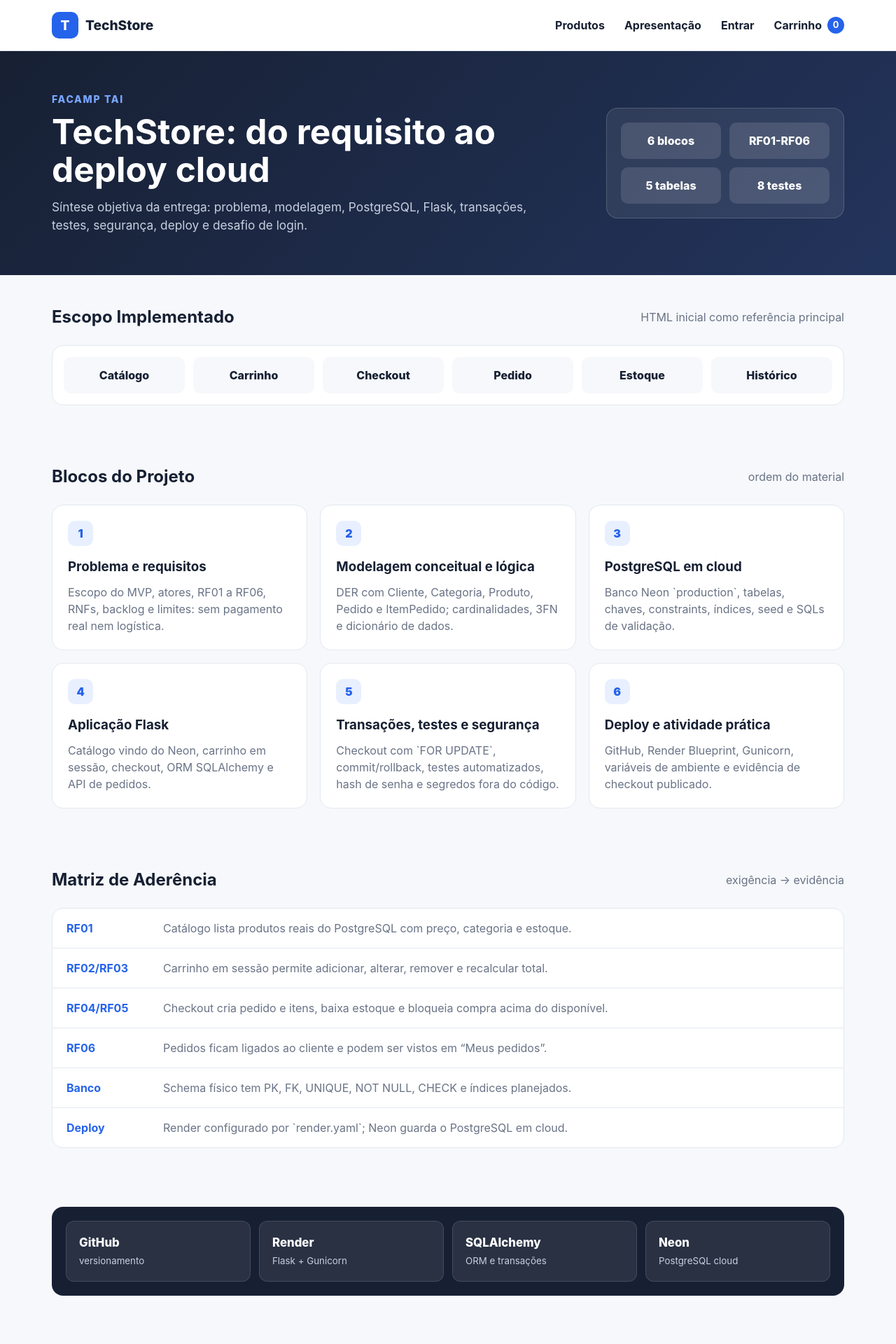
After one commit to FSakaida/TechStore, a Flask app: page /apresentacao in a window 1280 px wide. The commit adds this page. Shown: the top 1920 px of the page at 70% size. Run offline with Flask 3, Linux system fonts and the light colour scheme; some libraries are stand-ins or nearby versions.

Commit message:
Pagina inicial

```diff
--- a/app.py
+++ b/app.py
@@ -170,6 +170,11 @@ def checkout():
 @app.get("/sucesso")
 def sucesso():
     return render_template("sucesso.html", produtos=[])
+
+
+@app.get("/apresentacao")
+def apresentacao():
+    return render_template("apresentacao.html", produtos=[])
 
 
 @app.route("/cadastro", methods=["GET", "POST"])
--- a/static/css/style.css
+++ b/static/css/style.css
@@ -140,6 +140,50 @@ select {
     padding: 56px 0;
 }
 
+.presentation-hero {
+    background: linear-gradient(135deg, #172033 0%, #23345c 100%);
+    color: white;
+    padding: 58px 0;
+}
+
+.presentation-hero-content {
+    align-items: center;
+    display: grid;
+    gap: 32px;
+    grid-template-columns: minmax(0, 1fr) 340px;
+}
+
+.presentation-hero h1 {
+    font-size: clamp(2rem, 5vw, 3.1rem);
+    line-height: 1.08;
+    max-width: 800px;
+}
+
+.presentation-hero p:last-child {
+    color: #c7d0e0;
+    font-size: 1.08rem;
+    margin-top: 14px;
+    max-width: 720px;
+}
+
+.presentation-snapshot {
+    background: rgba(255, 255, 255, 0.08);
+    border: 1px solid rgba(255, 255, 255, 0.16);
+    border-radius: var(--radius);
+    display: grid;
+    gap: 12px;
+    grid-template-columns: 1fr 1fr;
+    padding: 20px;
+}
+
+.presentation-snapshot span {
+    background: rgba(255, 255, 255, 0.12);
+    border-radius: 10px;
+    font-weight: 800;
+    padding: 14px 12px;
+    text-align: center;
+}
+
 .catalog-heading h1,
 .page-heading h1,
 .success-card h1 {
@@ -171,6 +215,11 @@ select {
     padding-top: 42px;
 }
 
+.presentation-section {
+    padding-bottom: 42px;
+    padding-top: 42px;
+}
+
 .section-heading {
     align-items: center;
     display: flex;
@@ -192,7 +241,36 @@ select {
     grid-template-columns: repeat(3, minmax(0, 1fr));
 }
 
+.block-grid {
+    display: grid;
+    gap: 18px;
+    grid-template-columns: repeat(3, minmax(0, 1fr));
+}
+
+.spotlight-layout {
+    align-items: stretch;
+    display: grid;
+    gap: 22px;
+    grid-template-columns: minmax(0, 1.1fr) minmax(0, 0.9fr);
+}
+
+.deliverable-grid {
+    display: grid;
+    gap: 12px;
+    grid-template-columns: repeat(4, minmax(0, 1fr));
+}
+
+.deliverable-grid span {
+    background: var(--surface);
+    border: 1px solid var(--line);
+    border-radius: 10px;
+    color: var(--ink);
+    font-weight: 750;
+    padding: 14px 16px;
+}
+
 .product-card,
+.presentation-card,
 .summary-card,
 .form-card,
 .cart-item,
@@ -212,6 +290,116 @@ select {
 .product-card:hover {
     box-shadow: var(--shadow);
     transform: translateY(-4px);
+}
+
+.presentation-card {
+    padding: 22px;
+}
+
+.presentation-card h2,
+.presentation-card h3 {
+    margin-bottom: 10px;
+}
+
+.presentation-card p,
+.presentation-list {
+    color: var(--muted);
+}
+
+.block-number {
+    align-items: center;
+    background: #e8efff;
+    border-radius: 10px;
+    color: var(--blue);
+    display: inline-flex;
+    font-weight: 900;
+    height: 36px;
+    justify-content: center;
+    margin-bottom: 16px;
+    width: 36px;
+}
+
+.project-flow {
+    background: var(--surface);
+    border: 1px solid var(--line);
+    border-radius: var(--radius);
+    display: grid;
+    gap: 12px;
+    grid-template-columns: repeat(6, minmax(0, 1fr));
+    padding: 16px;
+}
+
+.project-flow span {
+    background: var(--background);
+    border-radius: 10px;
+    font-weight: 800;
+    padding: 14px 10px;
+    text-align: center;
+}
+
+.evidence-table {
+    background: var(--surface);
+    border: 1px solid var(--line);
+    border-radius: var(--radius);
+    overflow: hidden;
+}
+
+.evidence-table > div {
+    display: grid;
+    gap: 18px;
+    grid-template-columns: 120px minmax(0, 1fr);
+    padding: 16px 20px;
+}
+
+.evidence-table > div + div {
+    border-top: 1px solid var(--line);
+}
+
+.evidence-table strong {
+    color: var(--blue);
+}
+
+.evidence-table span {
+    color: var(--muted);
+}
+
+.architecture-band {
+    background: #172033;
+    border-radius: var(--radius);
+    color: white;
+    display: grid;
+    gap: 12px;
+    grid-template-columns: repeat(4, minmax(0, 1fr));
+    padding: 20px;
+}
+
+.architecture-band div {
+    background: rgba(255, 255, 255, 0.08);
+    border: 1px solid rgba(255, 255, 255, 0.12);
+    border-radius: 12px;
+    display: grid;
+    gap: 4px;
+    padding: 18px;
+}
+
+.architecture-band span {
+    font-size: 1.05rem;
+    font-weight: 850;
+}
+
+.architecture-band small {
+    color: #c7d0e0;
+}
+
+.spotlight-card {
+    background: #eef5ff;
+    border-color: #c7d8ff;
+}
+
+.presentation-list {
+    display: grid;
+    gap: 10px;
+    list-style-position: inside;
 }
 
 .product-visual {
--- a/static/js/script.js
+++ b/static/js/script.js
@@ -293,6 +293,10 @@ function renderSuccess() {
 }
 
 document.addEventListener("DOMContentLoaded", async () => {
+    if (document.body.dataset.page === "apresentacao") {
+        return;
+    }
+
     PRODUCTS = readProducts();
     localStorage.removeItem("techstore_cart");
 
--- /dev/null
+++ b/templates/apresentacao.html
@@ -0,0 +1,174 @@
+{% extends "base.html" %}
+
+{% block title %}Apresentação | TechStore{% endblock %}
+{% block page %}apresentacao{% endblock %}
+
+{% block content %}
+<section class="presentation-hero">
+    <div class="container presentation-hero-content">
+        <div>
+            <p class="eyebrow">FACAMP TAI</p>
+            <h1>TechStore: do requisito ao deploy cloud</h1>
+            <p>
+                Síntese objetiva da entrega: problema, modelagem, PostgreSQL,
+                Flask, transações, testes, segurança, deploy e desafio de login.
+            </p>
+        </div>
+        <div class="presentation-snapshot" aria-label="Resumo do projeto">
+            <span>6 blocos</span>
+            <span>RF01-RF06</span>
+            <span>5 tabelas</span>
+            <span>8 testes</span>
+        </div>
+    </div>
+</section>
+
+<section class="container presentation-section">
+    <div class="section-heading">
+        <h2>Escopo Implementado</h2>
+        <span>HTML inicial como referência principal</span>
+    </div>
+    <div class="project-flow" aria-label="Fluxo principal do MVP">
+        <span>Catálogo</span>
+        <span>Carrinho</span>
+        <span>Checkout</span>
+        <span>Pedido</span>
+        <span>Estoque</span>
+        <span>Histórico</span>
+    </div>
+</section>
+
+<section class="container presentation-section">
+    <div class="section-heading">
+        <h2>Blocos do Projeto</h2>
+        <span>ordem do material</span>
+    </div>
+    <div class="block-grid">
+        <article class="presentation-card">
+            <span class="block-number">1</span>
+            <h3>Problema e requisitos</h3>
+            <p>Escopo do MVP, atores, RF01 a RF06, RNFs, backlog e limites: sem pagamento real nem logística.</p>
+        </article>
+        <article class="presentation-card">
+            <span class="block-number">2</span>
+            <h3>Modelagem conceitual e lógica</h3>
+            <p>DER com Cliente, Categoria, Produto, Pedido e ItemPedido; cardinalidades, 3FN e dicionário de dados.</p>
+        </article>
+        <article class="presentation-card">
+            <span class="block-number">3</span>
+            <h3>PostgreSQL em cloud</h3>
+            <p>Banco Neon `production`, tabelas, chaves, constraints, índices, seed e SQLs de validação.</p>
+        </article>
+        <article class="presentation-card">
+            <span class="block-number">4</span>
+            <h3>Aplicação Flask</h3>
+            <p>Catálogo vindo do Neon, carrinho em sessão, checkout, ORM SQLAlchemy e API de pedidos.</p>
+        </article>
+        <article class="presentation-card">
+            <span class="block-number">5</span>
+            <h3>Transações, testes e segurança</h3>
+            <p>Checkout com `FOR UPDATE`, commit/rollback, testes automatizados, hash de senha e segredos fora do código.</p>
+        </article>
+        <article class="presentation-card">
+            <span class="block-number">6</span>
+            <h3>Deploy e atividade prática</h3>
+            <p>GitHub, Render Blueprint, Gunicorn, variáveis de ambiente e evidência de checkout publicado.</p>
+        </article>
+    </div>
+</section>
+
+<section class="container presentation-section">
+    <div class="section-heading">
+        <h2>Matriz de Aderência</h2>
+        <span>exigência → evidência</span>
+    </div>
+    <div class="evidence-table" role="table" aria-label="Matriz de aderência do projeto">
+        <div role="row">
+            <strong>RF01</strong>
+            <span>Catálogo lista produtos reais do PostgreSQL com preço, categoria e estoque.</span>
+        </div>
+        <div role="row">
+            <strong>RF02/RF03</strong>
+            <span>Carrinho em sessão permite adicionar, alterar, remover e recalcular total.</span>
+        </div>
+        <div role="row">
+            <strong>RF04/RF05</strong>
+            <span>Checkout cria pedido e itens, baixa estoque e bloqueia compra acima do disponível.</span>
+        </div>
+        <div role="row">
+            <strong>RF06</strong>
+            <span>Pedidos ficam ligados ao cliente e podem ser vistos em “Meus pedidos”.</span>
+        </div>
+        <div role="row">
+            <strong>Banco</strong>
+            <span>Schema físico tem PK, FK, UNIQUE, NOT NULL, CHECK e índices planejados.</span>
+        </div>
+        <div role="row">
+            <strong>Deploy</strong>
+            <span>Render configurado por `render.yaml`; Neon guarda o PostgreSQL em cloud.</span>
+        </div>
+    </div>
+</section>
+
+<section class="container presentation-section">
+    <div class="architecture-band" aria-label="Arquitetura da solução">
+        <div>
+            <span>GitHub</span>
+            <small>versionamento</small>
+        </div>
+        <div>
+            <span>Render</span>
+            <small>Flask + Gunicorn</small>
+        </div>
+        <div>
+            <span>SQLAlchemy</span>
+            <small>ORM e transações</small>
+        </div>
+        <div>
+            <span>Neon</span>
+            <small>PostgreSQL cloud</small>
+        </div>
+    </div>
+</section>
+
+<section class="container presentation-section">
+    <div class="spotlight-layout">
+        <article class="presentation-card spotlight-card">
+            <p class="eyebrow">Desafio de extensão</p>
+            <h2>Autenticação e histórico do cliente</h2>
+            <p>
+                Foram adicionados cadastro, login, logout, alteração de senha e
+                área “Meus pedidos”. A extensão usa `clientes.email`,
+                `clientes.senha_hash` e `pedidos.cliente_id`, sem mudar o schema.
+            </p>
+        </article>
+        <article class="presentation-card">
+            <h3>Testes e evidências</h3>
+            <ul class="presentation-list">
+                <li>8 testes automatizados aprovados.</li>
+                <li>SQLs de constraints com respostas esperadas.</li>
+                <li>DER salvo em `docs/facamp_tai`.</li>
+                <li>Checkout publicado validado em 02/09/2026.</li>
+                <li>URL pública registrada: techstore-facamp-tai.onrender.com.</li>
+            </ul>
+        </article>
+    </div>
+</section>
+
+<section class="container presentation-section">
+    <div class="section-heading">
+        <h2>Entregáveis Conferidos</h2>
+        <span>repositório e documentação</span>
+    </div>
+    <div class="deliverable-grid">
+        <span>Guia-mãe operacional</span>
+        <span>Blocos 1 a 4 documentados</span>
+        <span>SQLs do Bloco 3</span>
+        <span>DER TechStore</span>
+        <span>README com execução e deploy</span>
+        <span>Render Blueprint</span>
+        <span>Evidência de checkout</span>
+        <span>Desafio de login</span>
+    </div>
+</section>
+{% endblock %}
--- a/templates/base.html
+++ b/templates/base.html
@@ -18,6 +18,7 @@
 
             <nav class="main-nav" aria-label="Navegação principal">
                 <a href="{{ url_for('catalogo') }}">Produtos</a>
+                <a href="{{ url_for('apresentacao') }}">Apresentação</a>
                 {% if cliente_logado %}
                     <a href="{{ url_for('meus_pedidos') }}">Meus pedidos</a>
                     <form class="nav-form" action="{{ url_for('logout') }}" method="post">
```
Also changed, not shown: other parts of static/css/style.css (+28 -1 lines), tests/test_smoke.py (+6 -1 lines).
